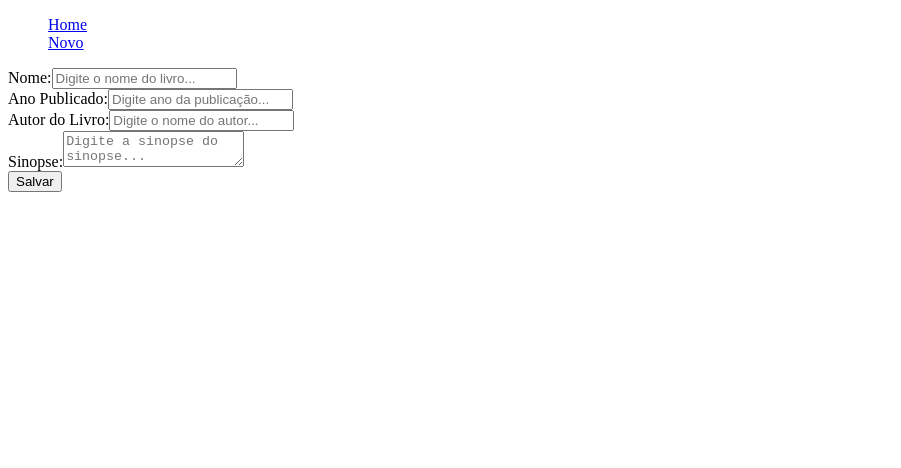
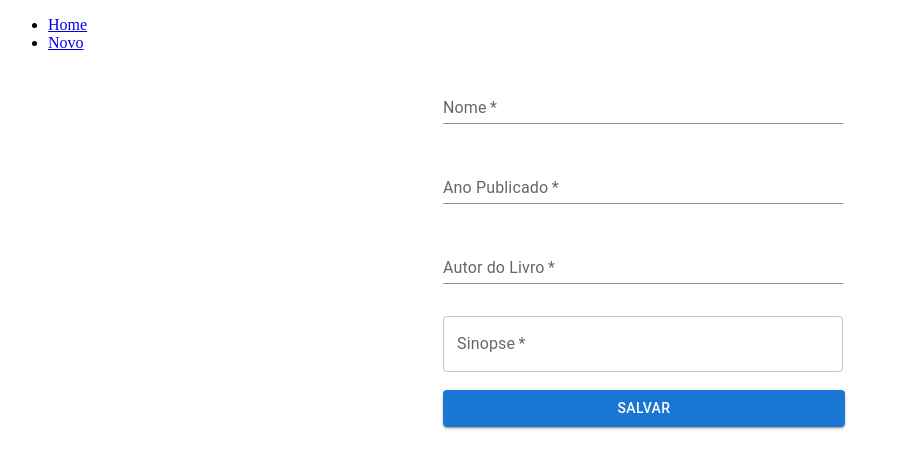
Before and after one commit to DarleyGC2016/minha-biblioteca, a React (Create React App) app: page /novo in a window 1280 px wide. Shown: the top 468 px of the page, without its empty margins (0-901 px from the left). Built offline with nearby package versions, Linux system fonts and the light colour scheme.

Commit message:
task 5 - ajustes de layout

```diff
--- a/package.json
+++ b/package.json
@@ -3,6 +3,10 @@
   "version": "0.1.4-beta0",
   "private": true,
   "dependencies": {
+    "@emotion/react": "^11.11.1",
+    "@emotion/styled": "^11.11.0",
+    "@mui/icons-material": "^5.14.14",
+    "@mui/material": "^5.14.14",
     "@testing-library/jest-dom": "^5.17.0",
     "@testing-library/react": "^13.4.0",
     "@testing-library/user-event": "^13.5.0",
--- a/server.json
+++ b/server.json
@@ -8,74 +8,32 @@
       "id": 2
     },
     {
-      "nome": "Harry Potter e a Câmera Secreta",
-      "anoPublicacao": "2006",
-      "autor": "Laura",
+      "nome": "Harry Potter e o Calice do Fogp",
+      "anoPublicacao": "2008",
+      "autor": "J. K. Rowling",
       "sinopse": "historia do Harry Potter",
       "id": 3
     },
     {
-      "nome": "Harry Potter e o Cálice de Fogo",
-      "anoPublicacao": "2008",
-      "autor": "J. K. Rowling",
-      "sinopse": "historia do harry potter",
-      "id": 4
-    },
-    {
-      "nome": "Caçadores de Bons Exemplos",
+      "nome": "Caçadores de Bons",
       "anoPublicacao": "2016",
       "autor": "Iara | Eduardo Xavier",
-      "sinopse": "Colecionadores de bons exemplos",
+      "sinopse": "Colecionadores de bons exemplos.",
       "id": 5
     },
     {
-      "nome": "O Guia  para o Palestrante Empresarial",
+      "nome": "O Guia ",
       "anoPublicacao": "2008",
       "autor": "Fernando Anselmo",
       "sinopse": "Como fazer uma boa palestra",
       "id": 6
     },
     {
-      "nome": "bbbbbbbbbbbbbbbbbbbbbbbbbbbbbb",
-      "anoPublicacao": "1980",
-      "autor": "sssssssssssssssssssssssss",
-      "sinopse": "aaaaaaaaaaaaaaaaaaaaaaaaaaaaaaaaaaa",
-      "id": 8
-    },
-    {
       "nome": "O Hobbit",
       "anoPublicacao": "2009",
-      "autor": "J.R.R Tolkien",
-      "sinopse": "História sobre as aventuras de hobbit",
-      "id": 9
-    },
-    {
-      "nome": "aaaaayuuu",
-      "anoPublicacao": "1970",
-      "autor": "aaaaaaaaaaaa",
-      "sinopse": "sssss",
-      "id": 10
-    },
-    {
-      "nome": "ccccc1",
-      "anoPublicacao": "1780",
-      "autor": "2222222",
-      "sinopse": "11111111111100000",
-      "id": 11
-    },
-    {
-      "nome": "Weees",
-      "anoPublicacao": "1970",
-      "autor": "aaaa",
-      "sinopse": "eeee",
-      "id": 12
-    },
-    {
-      "nome": "dddds",
-      "anoPublicacao": "1970",
-      "autor": "AAAAA",
-      "sinopse": "1778000",
-      "id": 13
+      "autor": "J.R.R. Tolkien",
+      "sinopse": "Uma história mostra quando surgiu o anel do poder",
+      "id": 7
     }
   ]
 }
--- a/src/components/NewFieldInput/NewFieldInput.jsx
+++ b/src/components/NewFieldInput/NewFieldInput.jsx
@@ -1,20 +1,26 @@
+import { TextField } from "@mui/material";
+import { Box } from "@mui/system";
 
 const NewFieldInput = (props) => {
     return (
-        <div>
-            <label htmlFor={props.name}>
-                {props.label}
-            </label>
-            <input
-                type={props.type}
-                name={props.name}
+        <Box
+            sx={{
+                '& .MuiTextField-root': { m: 1, width: 500, maxWidth: '100%' },
+            }}
+        >
+            <TextField
                 id={props.id}
-                placeholder={props.value ? props.value : props.placeholder}
+                label={props.label}
                 value={props.value}
                 onChange={props.change}
-                maxLength={props.maxLength}
+                variant="standard"
+                name={props.name}
+                fullWidth
+                required
+                error={props.erro}
+                helperText={props.ajuda}
             />
-        </div>
+        </Box>
     )
 }
 
--- a/src/components/NewFieldTextArea/NewFieldTextArea.jsx
+++ b/src/components/NewFieldTextArea/NewFieldTextArea.jsx
@@ -1,19 +1,24 @@
-import React from 'react'
+import Box from '@mui/material/Box';
+import TextField from '@mui/material/TextField';
 
 const NewFieldTextArea = (props) => {
     return (
-            <div>
-                <label htmlFor={props.name}>
-                    {props.label}
-                </label>
-                <textarea
+        <Box
+            sx={{
+            '& .MuiTextField-root': { m: 1, width: 500, maxWidth: '100%' },
+            }}
+        >
+                <TextField
                     name={props.name}
                     id={props.id}
+                    label={props.label}
                     placeholder={props.value ? props.value : props.placeholder}
                     value={props.value}
-                    onChange={props.change}>
-                </textarea>
-            </div>
+                    onChange={props.change}
+                    multiline
+                    required
+                />
+        </Box>
     )
 }
 
--- /dev/null
+++ b/src/constants/bookSchema.js
@@ -0,0 +1,19 @@
+import * as yup from 'yup'
+
+export const bookSchema = yup.object().shape({
+    sinopse: yup.string()
+        .required()
+        .min(15, "A sinopse tem ser maior que 15 letras")
+        .max(200, 'Passo do máximo permitido'),
+    autor: yup.string()
+            .required()
+            .min(6, "Nome do autor tem ser maior que 6 letras")
+            .max(80, 'Passo do máximo permitido'),
+    anoPublicacao: yup.string()
+                    .matches("^[0-9]{4}$", "Ano publicado está invalido!")
+                    .required("Ano publicado está invalido!"),
+    nome: yup.string()
+            .required()
+            .min(6, "Nome do livro tem ser maior que 6 letras")
+            .max(150, 'Passo do máximo permitido')
+})
--- a/src/pages/BookDetail/index.jsx
+++ b/src/pages/BookDetail/index.jsx
@@ -6,7 +6,10 @@ import Api from "../../services/api"
 import { useFetch } from "../../hooks/useFetch";
 import NewFieldInput from "../../components/NewFieldInput/NewFieldInput";
 import NewFieldTextArea from "../../components/NewFieldTextArea/NewFieldTextArea";
-import * as yup from 'yup'
+
+import { Stack } from "@mui/material";
+import Alert from '@mui/material/Alert';
+import { bookSchema } from "../../constants/bookSchema";
 
 function BookDetail() {
     const { id } = useParams()
@@ -25,7 +28,6 @@ function BookDetail() {
         try {
             const resposta =  await Api.get(`/livros/${id}`)
             const data = resposta.data
-            console.log('data: ',data);
             setLivro(data)
             setTempLivro(data)
         } catch (error) {
@@ -40,6 +42,7 @@ function BookDetail() {
 
     const editar = async (e) => {
         e.preventDefault();
+
         if (!(await validacaoCampos())) return
         setChanged(false)
         bookUpdate(tempLivro)
@@ -72,24 +75,8 @@ function BookDetail() {
     },[ id, data, mutate ])
 
     const validacaoCampos = async () => {
-        let schemaValidacao = yup.object().shape({
-            sinopse: yup.string("Sinopse está invalido!")
-                        .required("Sinopse está invalido!")
-                        .min(15, "A sinopse tem ser maior que 15 letras")
-                        .max(200, 'Passo do máximo permitido'),
-            autor: yup.string("Nome do autor está invalido!")
-                      .required("Nome do autor está invalido!")
-                      .min(6, "Nome do autor tem ser maior que 6 letras")
-                      .max(80, 'Passo do máximo permitido'),
-            anoPublicacao: yup.string("Ano publicado está invalido!")
-                              .matches("^[0-9]{4}$", "Ano publicado está invalido!")
-                              .required("Ano publicado está invalido!"),
-            nome: yup.string("Nome está invalido!")
-                     .required("Nome do livro está invalido!")
-                     .min(6, "Nome do livro tem ser maior que 6 letras").max(150, 'Passo do máximo permitido')
-        })
         try {
-            await schemaValidacao.validate(tempLivro)
+            await bookSchema.validate(tempLivro)
             return true
         } catch (error) {
             setStatus({
@@ -104,9 +91,10 @@ function BookDetail() {
             <>
                 {livro ?
                     <form onSubmit={(e)=> editar(e)}>
-                        {status.type === 'error' ? <p style={{color: "#ff0000"}}>{status.message}</p>: ""}
+                        <Stack spacing={2} width={400}>
+                            {status.type === "error"? <Alert severity="error">{status.message}</Alert>: ""}
                             <NewFieldInput
-                            label="Nome:"
+                                label="Nome"
                                 type="text"
                                 name="nome"
                                 id="nome"
@@ -117,19 +105,19 @@ function BookDetail() {
                                 }}
                             />
                             <NewFieldInput
-                            label="Publicação:"
+                                label="Publicação"
                                 type="text"
                                 name="publicacao"
                                 id="publicacao"
                                 placeholder="Digite o publicacao do livro..."
                                 value={tempLivro.anoPublicacao}
-                            maxLength="4"
                                 change={(e) => {
                                     setChanged(true)
                                     setTempLivro({...tempLivro , anoPublicacao: e.currentTarget.value})
-                        }}/>
+                                }}
+                            />
                             <NewFieldInput
-                            label="Autor do Livro:"
+                                label="Autor do Livro"
                                 type="text"
                                 name="autor"
                                 id="autor"
@@ -140,7 +128,7 @@ function BookDetail() {
                                 }}
                             />
                             <NewFieldTextArea
-                            label="Sinopse:"
+                                label="Sinopse"
                                 name="sinopse"
                                 id="sinopse"
                                 value={tempLivro.sinopse}
@@ -158,6 +146,7 @@ function BookDetail() {
                                     <input type="submit" value="Salvar" />
                                 </>
                             : null}
+                        </Stack>
                     </form>
                 : <p>Carregando...</p>}
             </>
--- a/src/pages/NewBook/NewBook.jsx
+++ b/src/pages/NewBook/NewBook.jsx
@@ -1,9 +1,12 @@
 import { useState } from "react"
+import { useNavigate } from "react-router"
+import { Alert, Button, Stack } from "@mui/material"
+
+import './estilo.css'
+import { bookSchema } from "../../constants/bookSchema"
 import NewFieldInput from "../../components/NewFieldInput/NewFieldInput"
 import NewFieldTextArea from "../../components/NewFieldTextArea/NewFieldTextArea"
 import Api from "../../services/api"
-import { useNavigate } from "react-router"
-import * as yup from 'yup'
 
 const NewBook = () => {
   const [book, setBook] = useState({
@@ -38,24 +41,8 @@ const NewBook = () => {
   }
 
   const validacaoCampos = async () => {
-    let schemaValidacao = yup.object().shape({
-      sinopse: yup.string("Sinopse está invalido!")
-                        .required("Sinopse está invalido!")
-                        .min(15, "A sinopse tem ser maior que 15 letras")
-                        .max(200, 'Passo do máximo permitido'),
-              autor: yup.string("Nome do autor está invalido!")
-                      .required("Nome do autor está invalido!")
-                      .min(6, "Nome do autor tem ser maior que 6 letras")
-                      .max(80, 'Passo do máximo permitido'),
-              anoPublicacao: yup.string("Ano publicado está invalido!")
-                              .matches("^[0-9]{4}$", "Ano publicado está invalido!")
-                              .required("Ano publicado está invalido!"),
-              nome: yup.string("Nome está invalido!")
-                      .required("Nome do livro está invalido!")
-                      .min(6, "Nome do livro tem ser maior que 6 letras").max(150, 'Passo do máximo permitido')
-    })
     try {
-        await schemaValidacao.validate(book)
+        await bookSchema.validate(book)
         return true
     } catch (error) {
       setStatus({
@@ -67,22 +54,23 @@ const NewBook = () => {
   }
 
   return (
-    <div>
+    <div className="form-novo">
+      {/* <p>Cadastrar Livros para Biblioteca</p> */}
       <form onSubmit={(e) => postBook(e)}>
-        {status.type === 'error' ? <p style={{color: "#ff0000"}}>{status.message}</p>: ""}
+        <Stack direction={{xs: 'column'}} spacing={2} width={400} justifyContent="center">
+          {status.type === "error"? <Alert severity="error">{status.message}</Alert>: ""}
           <NewFieldInput
-            label="Nome:"
+              label="Nome"
               type="text"
               name="nome"
               id="nome"
               placeholder="Digite o nome do livro..."
               value={book.nome}
-            maxLength="100"
               change={(e) => {
                   setBook({...book,nome: e.target.value})
               }}/>
           <NewFieldInput
-            label="Ano Publicado:"
+              label="Ano Publicado"
               type="text"
               name="pub"
               id="pub"
@@ -94,7 +82,7 @@ const NewBook = () => {
               maxLength="4"
             />
             <NewFieldInput
-              label="Autor do Livro:"
+                label="Autor do Livro"
                 type="text"
                 name="autor"
                 id="autor"
@@ -105,7 +93,7 @@ const NewBook = () => {
                   setBook({...book, autor: e.target.value})
                 }}/>
             <NewFieldTextArea
-            label="Sinopse:"
+              label="Sinopse"
               name="sinopse"
               id="sinopse"
               placeholder="Digite a sinopse do sinopse..."
@@ -114,7 +102,17 @@ const NewBook = () => {
                 setBook({...book, sinopse: e.target.value})
               }}
             />
-          <input type="submit" value="Salvar" />
+          </Stack>
+          <Stack>
+              <Button sx={{ display: 'flex', justifyContent: "center",
+                            marginTop: "10px",
+                            marginLeft: "8px", width: 402}}
+                      variant="contained"
+                      type="submit"
+              >
+                Salvar
+              </Button>
+          </Stack>
       </form>
     </div>
   )
--- /dev/null
+++ b/src/pages/NewBook/estilo.css
@@ -0,0 +1,4 @@
+.form-novo {
+    display: flex;
+    justify-content: center;
+}
```
Also changed, not shown: src/pages/BooksList/estilo.css (+3 -5 lines), src/pages/BooksList/index.jsx (+41 -16 lines), 1 other file (tests, documents, lock files or other folders). Lines whose indentation alone changed are shown as unchanged.
